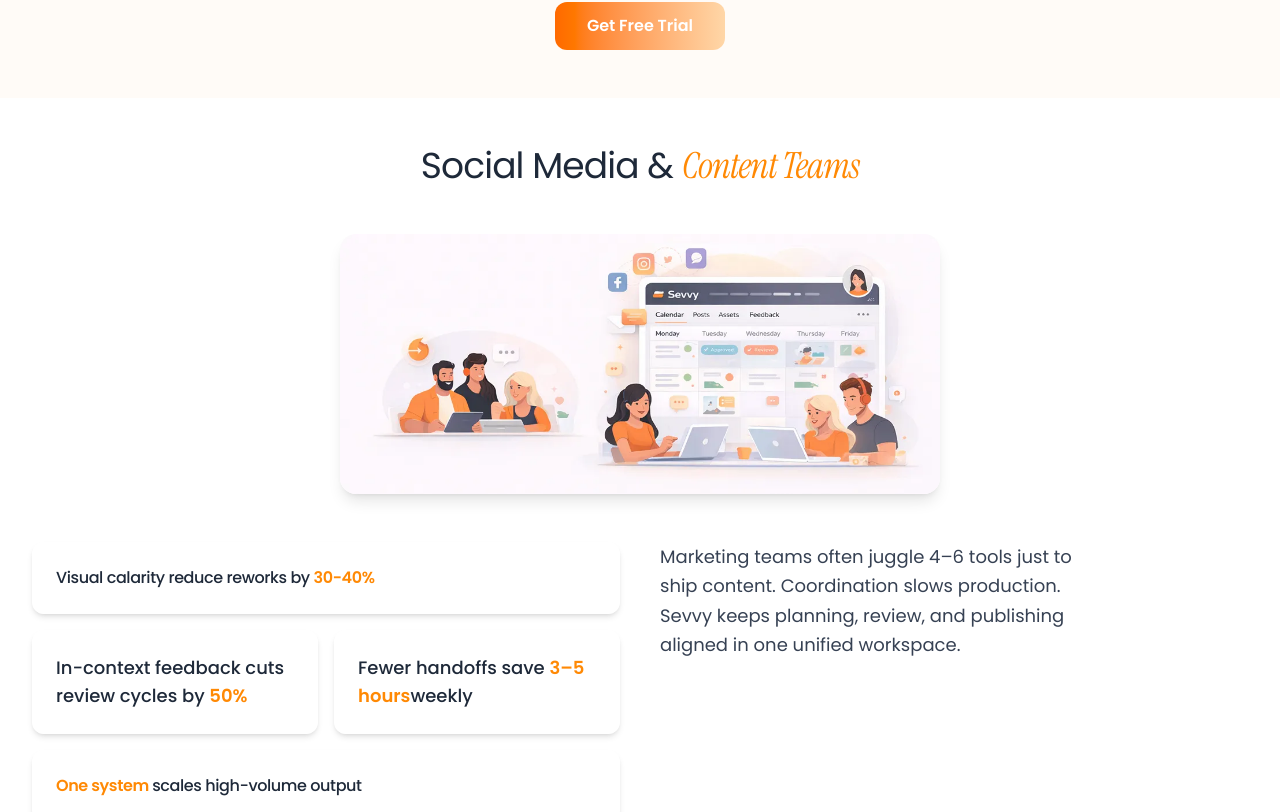
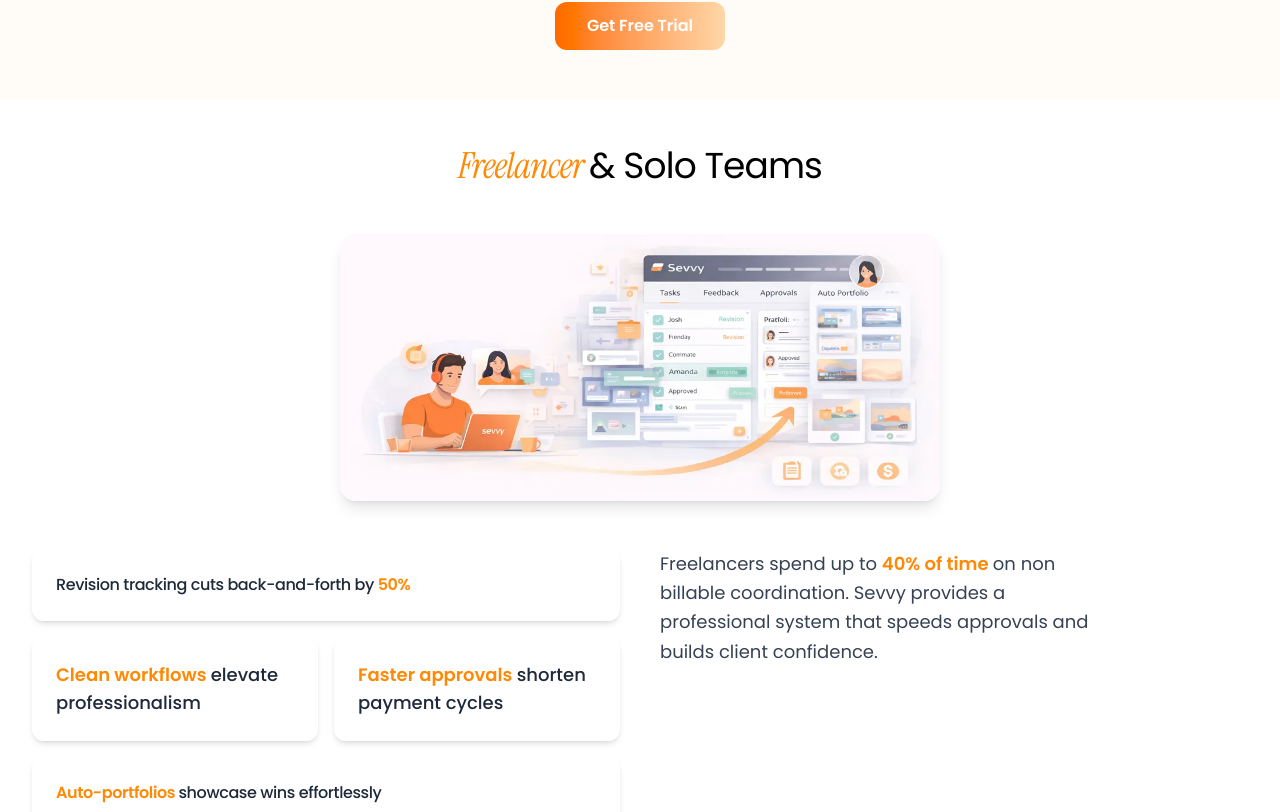
Before and after one commit to alihussnain1122/Sevvy, a React (Vite) app: page /about-us in a window 1280 px wide. Shown: the part 2648-3460 px from the top of the page. Built offline with nearby package versions, Linux system fonts and the light colour scheme; the HTML template or start-up script is replaced by a standard one; a web font is replaced by a local one.

Commit message:
freelancer section making

```diff
--- a/src/components/WhoisSevvy/Freelancer.jsx
+++ b/src/components/WhoisSevvy/Freelancer.jsx
@@ -3,24 +3,24 @@ import React from 'react';
 const Freelance = () => {
   const features = [
     {
-      text: 'Visual calarity reduce reworks by ',
-      highlight: '30-40%',
-      suffix: ''
-    },
-    {
-      text: 'In-context feedback cuts review cycles by ',
+      text: 'Revision tracking cuts back-and-forth by ',
       highlight: '50%',
       suffix: ''
     },
     {
-      text: 'Fewer handoffs save ',
-      highlight: '3–5 hours',
-      suffix: 'weekly'
+      text: '',
+      highlight: 'Clean workflows ',
+      suffix: 'elevate professionalism'
     },
     {
       text: '',
-      highlight: 'One system ',
-      suffix: 'scales high-volume output'
+      highlight: 'Faster approvals ',
+      suffix: 'shorten payment cycles'
+    },
+    {
+      text: '',
+      highlight: 'Auto-portfolios ',
+      suffix: 'showcase wins effortlessly'
     }
   ];
 
@@ -33,8 +33,9 @@ const Freelance = () => {
         {/* Top Heading */}
         <div className="text-center mb-12">
           <h2 className="text-2xl md:text-3xl lg:text-4xl tracking-tight">
-            <span className="text-gray-800">Social Media & </span>
-            <span className="text-orange-400 italic font-Instrument">Content Teams</span>
+            <span className="text-orange-400 italic font-Instrument">Freelancer </span>
+            <span className="text-black">& Solo Teams</span>
+
           </h2>
         </div>
 
@@ -42,7 +43,7 @@ const Freelance = () => {
         <div className="flex justify-center mb-12">
           <div className="w-full max-w-[600px]">
             <img
-              src="/WhoIsSevvy/socialmedia.webp"
+              src="/WhoIsSevvy/freelancer.webp"
               alt="Creative & Video Agencies Workflow"
               className="w-full h-auto object-contain rounded-2xl shadow-lg"
             />
@@ -83,7 +84,8 @@ const Freelance = () => {
           {/* Paragraph - Right Side */}
           <div className="flex items-center justify-center md:justify-start">
             <p className="text-gray-700 text-base md:text-lg leading-relaxed max-w-md">
-              Marketing teams often juggle 4–6 tools just to ship content. Coordination slows production. Sevvy keeps planning, review, and publishing aligned in one unified workspace.
+              Freelancers spend up to <span className="text-orange-400 font-semibold">40% of time </span>
+on non billable coordination. Sevvy provides a professional system that speeds approvals and builds client confidence.
             </p>
           </div>
         </div>
```
